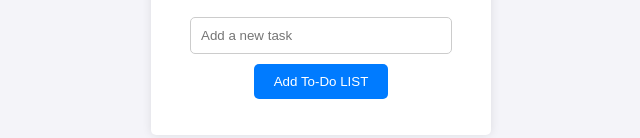
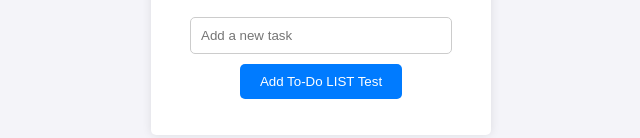
Before and after one commit to nirmalbasnet/aws-ecs-deploy, a website built with Parcel: page index.html in a window 1280 px wide. Shown: the part 366-504 px from the top of the page, without its empty margins (319-959 px from the left). Built offline with nearby package versions, Linux system fonts and the light colour scheme.

Commit message:
feat: initial commit to see if sematic release gets triggerred

```diff
--- a/index.html
+++ b/index.html
@@ -10,7 +10,7 @@
     <div class="container">
       <h1>To-Do App</h1>
       <input type="text" id="taskInput" placeholder="Add a new task" />
-      <button id="addTaskButton">Add To-Do LIST</button>
+      <button id="addTaskButton">Add To-Do LIST Test</button>
       <ul id="taskList"></ul>
     </div>
     <script src="script.js"></script>
```
Also changed, not shown: .github/workflows/ecs-deploy.yml.
